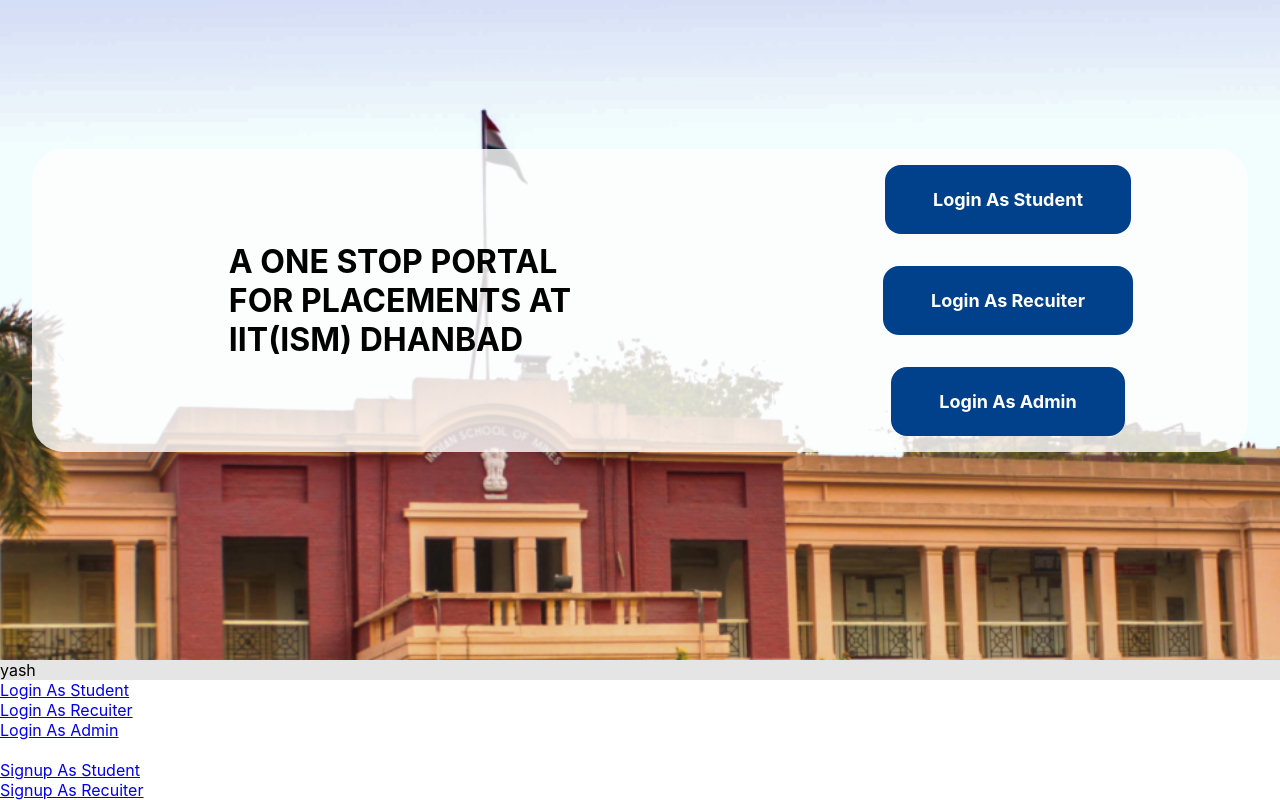
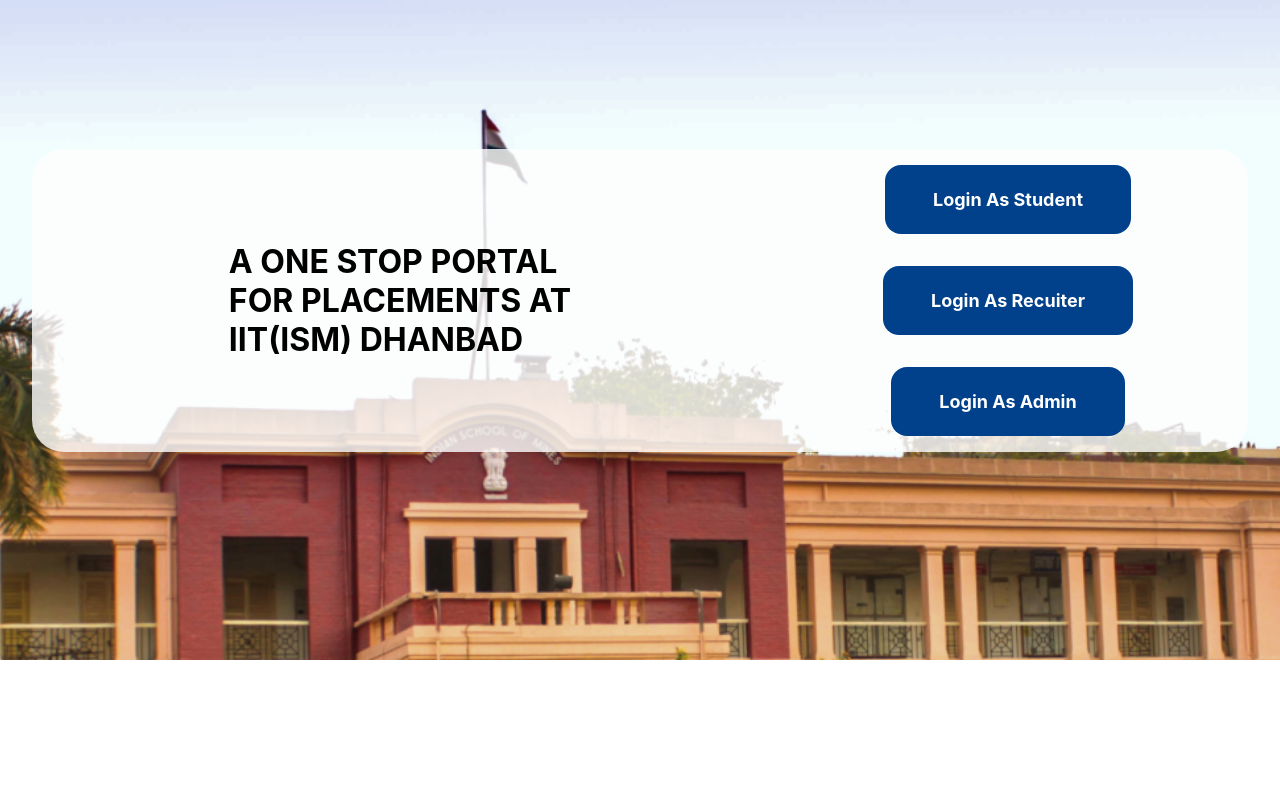
Before and after one commit to starkkumarkk1611/Indulge, a React (Create React App) app in the folder indulge-client/: page / in a window 1280 px wide. Shown: the part 177-977 px from the top of the page. After the commit the page ends 837 px from the top, so only its background shows below. Built offline with nearby package versions, Linux system fonts and the light colour scheme.

Commit message:
Link error coorected

```diff
--- a/indulge-client/src/pages/landing/Home.jsx
+++ b/indulge-client/src/pages/landing/Home.jsx
@@ -1,8 +1,8 @@
 import React from "react";
 import Navbar from "../../components/Navbar/Navbar";
 import { Link } from "react-router-dom";
-import heritagebuilding from '../../assets/image/heritage.png'
-import './Home.css'
+import heritagebuilding from "../../assets/image/heritage.png";
+import "./Home.css";
 
 const Home = () => {
   return (
@@ -11,9 +11,12 @@
       <div id="heritage">
         <div id="page">
           <div id="text">
-
-            <h1>A ONE STOP PORTAL<br /> FOR PLACEMENTS AT<br />IIT(ISM) DHANBAD</h1>
-
+            <h1>
+              A ONE STOP PORTAL
+              <br /> FOR PLACEMENTS AT
+              <br />
+              IIT(ISM) DHANBAD
+            </h1>
           </div>
           <div id="login">
             <div className="logIn" id="login-student">
@@ -23,22 +26,11 @@
               <Link to="/login/recuiter">Login As Recuiter</Link>
             </div>
             <div className="logIn" id="login-admin">
-              <Link to="/login/recuiter">Login As Admin</Link>
+              <Link to="/login/admin">Login As Admin</Link>
             </div>
-
           </div>
         </div>
       </div>
-
-      <div id="cards">
-        yash
-      </div>
-
-      <Link to="/login/student">Login As Student</Link> <br />
-      <Link to="/login/recuiter">Login As Recuiter</Link> <br />
-      <Link to="/login/admin">Login As Admin</Link> <br /> <br />
-      <Link to="/signup/student">Signup As Student</Link> <br />
-      <Link to="/signup/recuiter">Signup As Recuiter</Link> <br />
     </div>
   );
 };
```
